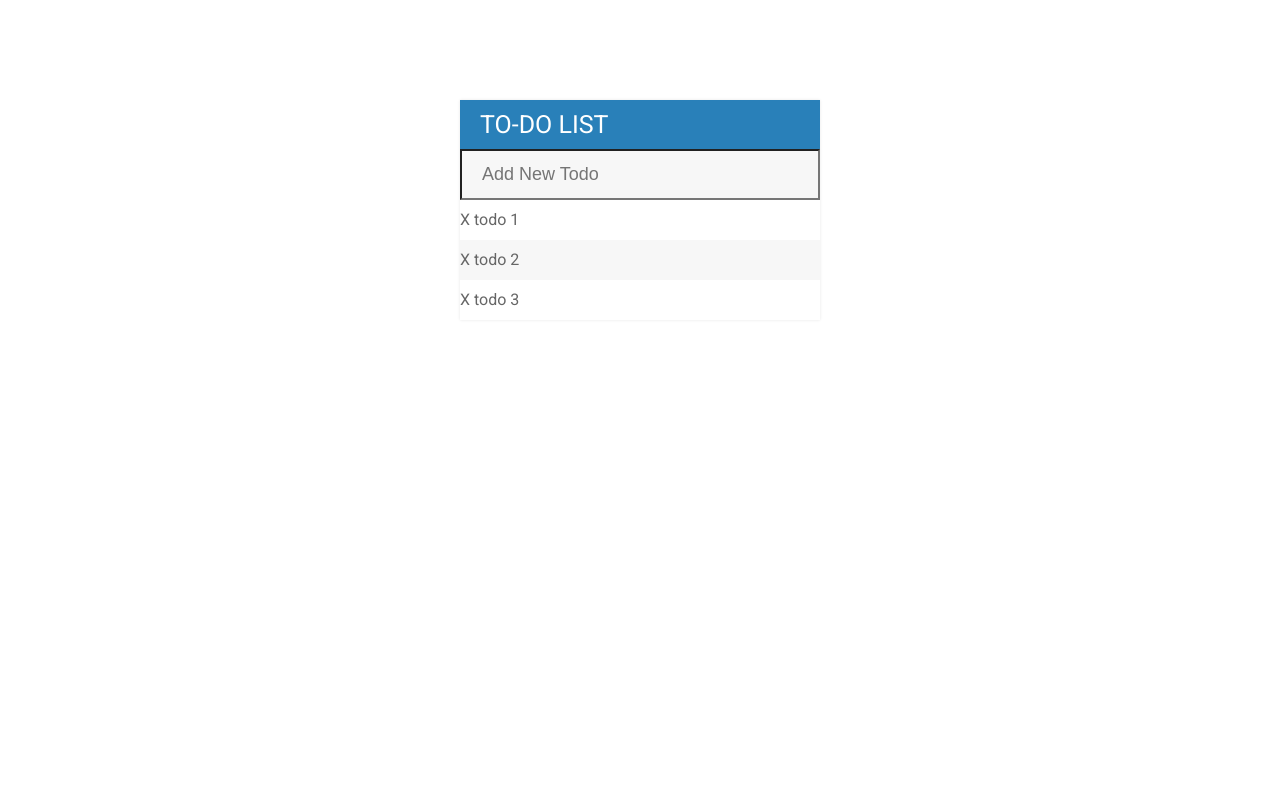
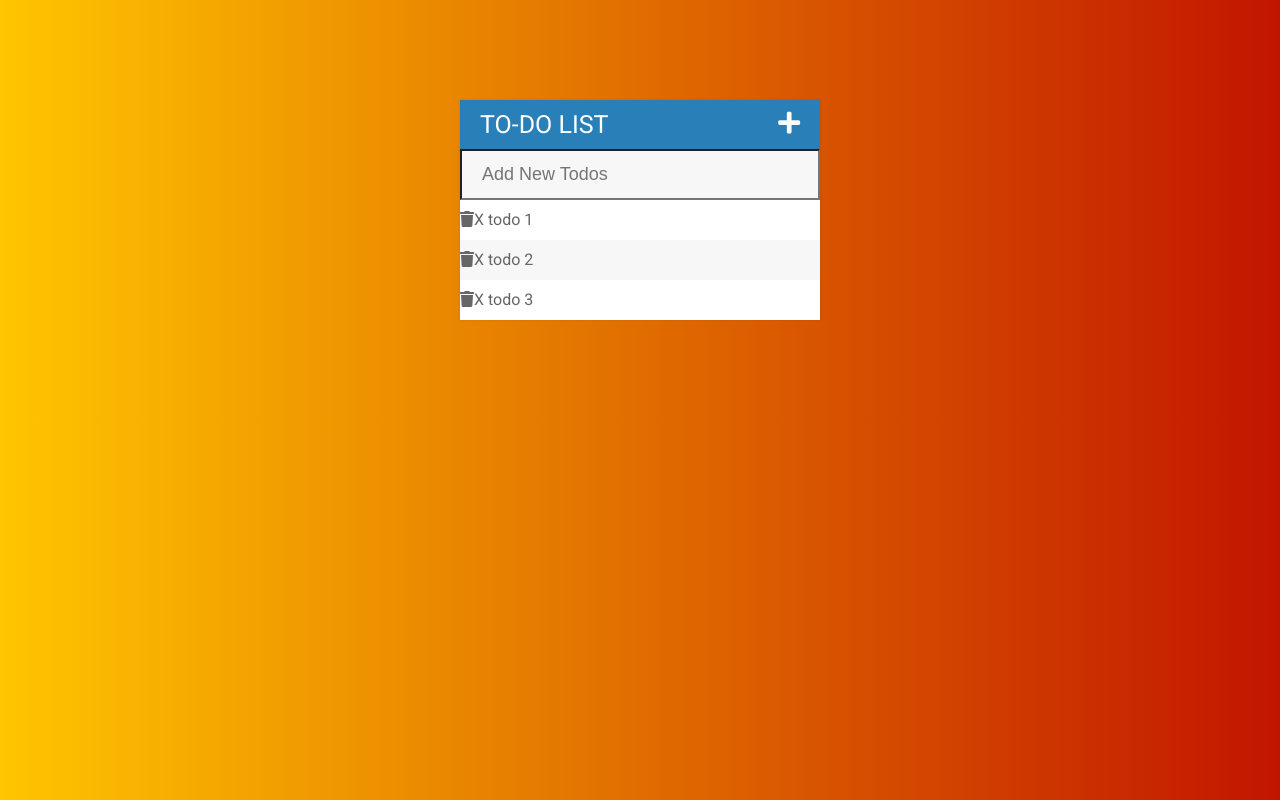
Before and after one commit to IsaacWatt/TODO-app, a plain HTML site: page index.html in a window 1280 px wide. Drawn offline with Linux system fonts and the light colour scheme.

Commit message:
includes font awesome and styles background

```diff
--- a/assets/Styles/SASS/main.scss
+++ b/assets/Styles/SASS/main.scss
@@ -42,10 +42,18 @@ input {
   }
 }
 
+  .fa-plus {
+    float: right;
+  }
+
+
 
 body {
   font-family: Roboto;
-}
+  background: #c21500;  /* fallback for old browsers */
+  background: -webkit-linear-gradient(to right, #ffc500, #c21500);  /* Chrome 10-25, Safari 5.1-6 */
+  background: linear-gradient(to right, #ffc500, #c21500); /* W3C, IE 10+/ Edge, Firefox 16+, Chrome 26+, Opera 12+, Safari 7+ */
+  }
 
 #container {
   width: 360px;
--- a/index.html
+++ b/index.html
@@ -4,6 +4,7 @@
     <meta charset="utf-8">
     <title>TODO List</title>
     <link rel="stylesheet" type="text/css" href="assets/Styles/css/main.css">
+    <link rel="stylesheet" href="https://use.fontawesome.com/releases/v5.0.13/css/all.css" integrity="sha384-DNOHZ68U8hZfKXOrtjWvjxusGo9WQnrNx2sqG0tfsghAvtVlRW3tvkXWZh58N9jp" crossorigin="anonymous">
     <link href="https://fonts.googleapis.com/css?family=Roboto:400,500,700" rel="stylesheet">
     <script type="text/javascript" src="assets/JS/lib/jquery-3.3.1.min.js"></script>
     <script type="text/javascript" src="assets/JS/todos.js"></script>
@@ -11,14 +12,14 @@
   <body>
 
     <div id="container">
-      <h1>TO-DO List</h1>
-      <input type="text" placeholder="Add New Todo"/>
+      <h1>TO-DO List<i class="fa fa-plus"></i></h1>
+      <input type="text" placeholder="Add New Todos"/>
       <ul>
-        <li><span>X</span> todo 1</li>
-        <li><span>X</span> todo 2</li>
-        <li><span>X</span> todo 3</li>
+        <li><span><i class="fa fa-trash"></i>X</span> todo 1</li>
+        <li><span><i class="fa fa-trash"></i>X</span> todo 2</li>
+        <li><span><i class="fa fa-trash"></i>X</span> todo 3</li>
       </ul>
+
     </div>
-
   </body>
 </html>
```
Also changed, not shown: assets/Styles/css/main.css, 1 other file.
